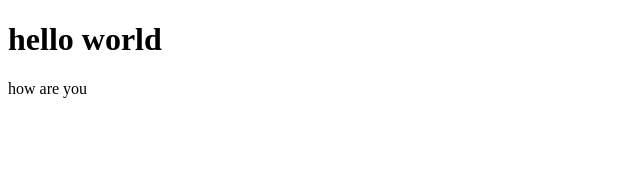
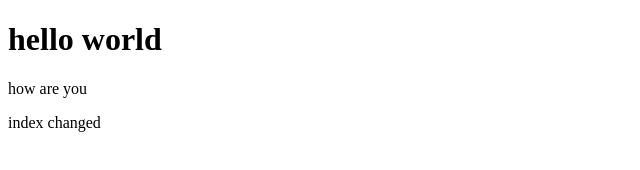
Before and after one commit to Hakeemnk18/datewithgit, a plain HTML site: page index.html in a window 1280 px wide. Shown: the whole page, without its empty margins (0-640 px from the left). Drawn offline with Linux system fonts and the light colour scheme.

Commit message:
index changed

```diff
--- a/index.html
+++ b/index.html
@@ -8,5 +8,6 @@
 <body>
     <h1>hello world</h1>
     <p>how are you</p>
+    <p>index changed</p>
 </body>
 </html>
```
